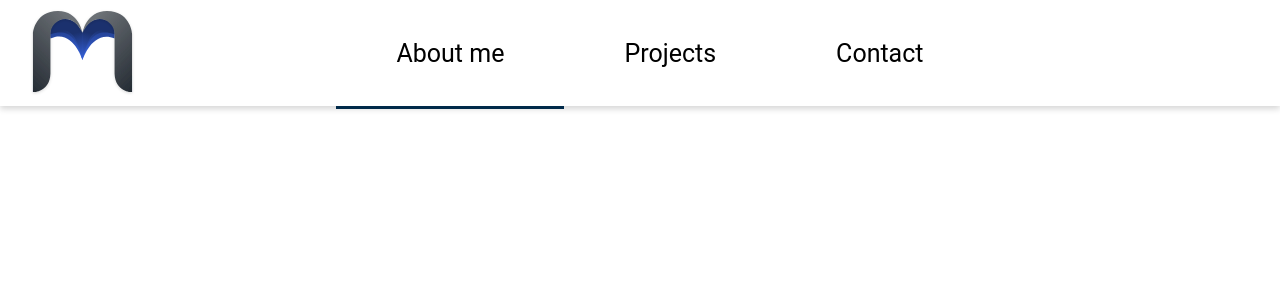
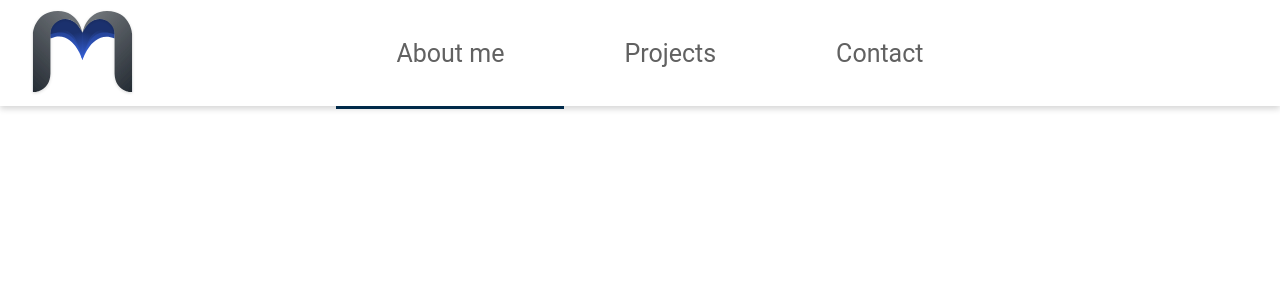
Before and after one commit to Nakhely/PortfolioMaria, an Angular app: page / in a window 1280 px wide. Shown: the top 300 px of the page. Built offline with nearby package versions, Linux system fonts and the light colour scheme.

Commit message:
text decoration fixed
the cursor does not appear because the <a> dont have href

```diff
--- a/src/app/nav-bar/nav-bar.component.css
+++ b/src/app/nav-bar/nav-bar.component.css
@@ -35,13 +35,13 @@ nav{
 .option{
   display: flex;
   height: 100%;
+  text-decoration: none;
+  color: #616161;
   text-align: center;
   align-items: center;
   padding: 0 60px;
   margin: auto 0;
   font-size: 25px;
-  cursor: pointer!important;
-
 }
 
 .option:hover {
--- a/src/app/nav-bar/nav-bar.component.html
+++ b/src/app/nav-bar/nav-bar.component.html
@@ -6,9 +6,9 @@
       <img src="../../assets/img/maria-logo_2.svg" alt="Logo Maria"/>
     </div>
     <div class="nav-options">
-      <a class="option active"> About me</a>
-      <a class="option"> Projects</a>
-      <a class="option"> Contact</a>
+      <a class="option active" href="#">About me</a>
+      <a class="option" href="#">Projects</a>
+      <a class="option" href="#">Contact</a>
     </div>
 
   </div>
```
